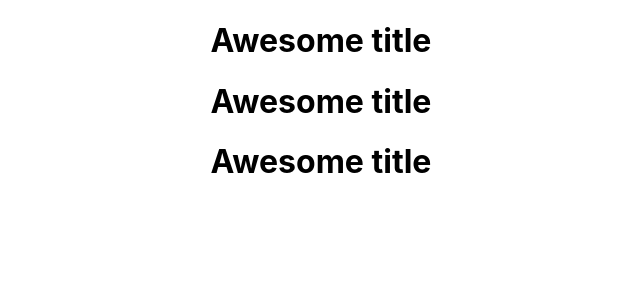
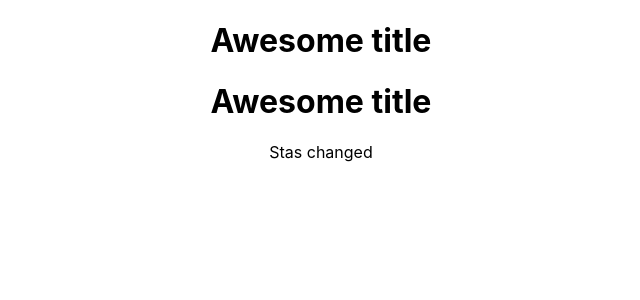
Before and after one commit to StasKovalov/instagram, a React (Create React App) app: page / in a window 1280 px wide. Shown: the top 300 px of the page, without its empty margins (319-959 px from the left). Built offline with nearby package versions, Linux system fonts and the light colour scheme.

Commit message:
Stas changed in branch feature/stas

```diff
--- a/src/App.js
+++ b/src/App.js
@@ -9,7 +9,7 @@ function App() {
     <div className="App">
       <Title>Awesome title</Title>
       <Title>Awesome title</Title>
-      <Title>Awesome title</Title>
+     <span>Stas changed</span>
     </div>
   );
 }
```
